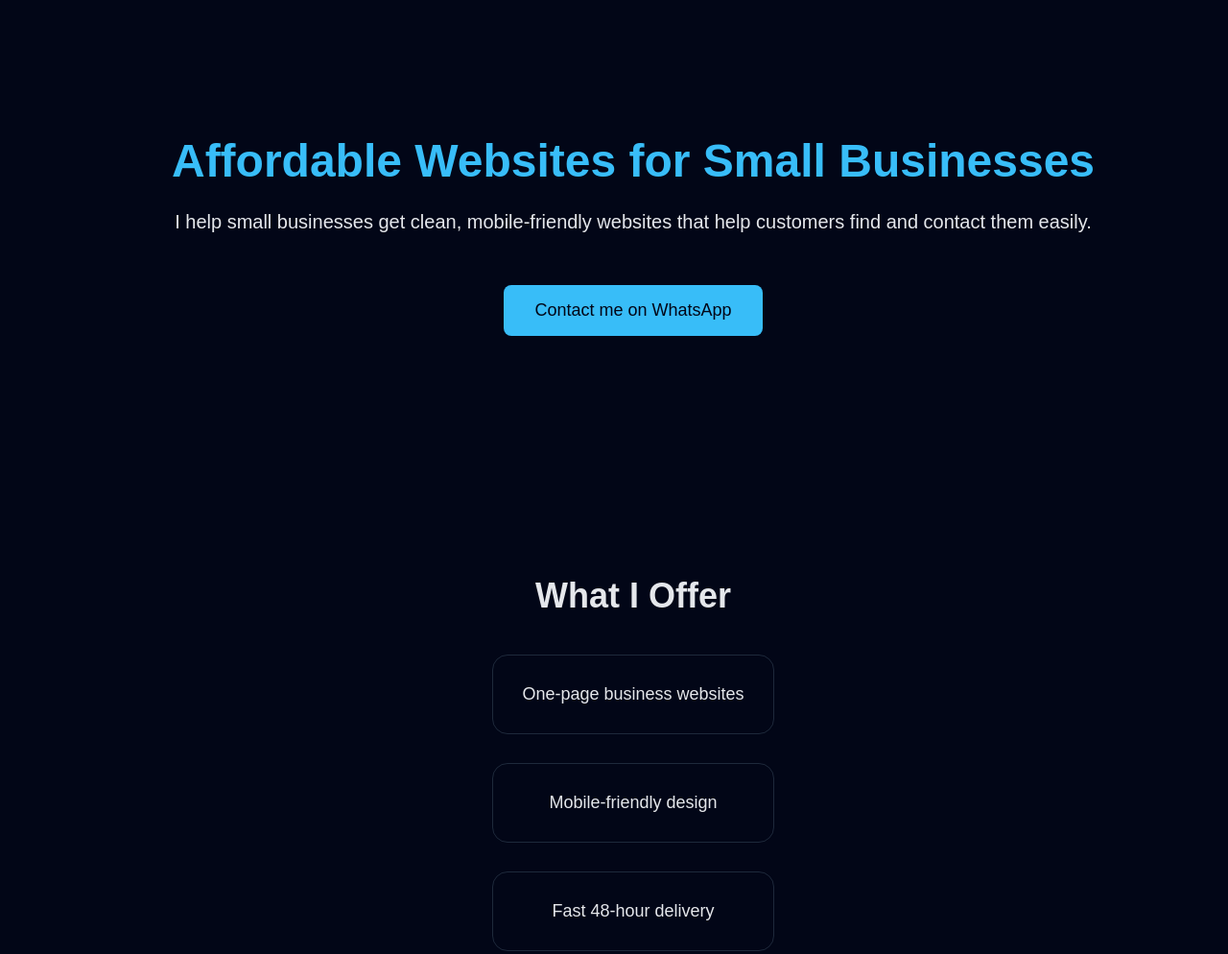
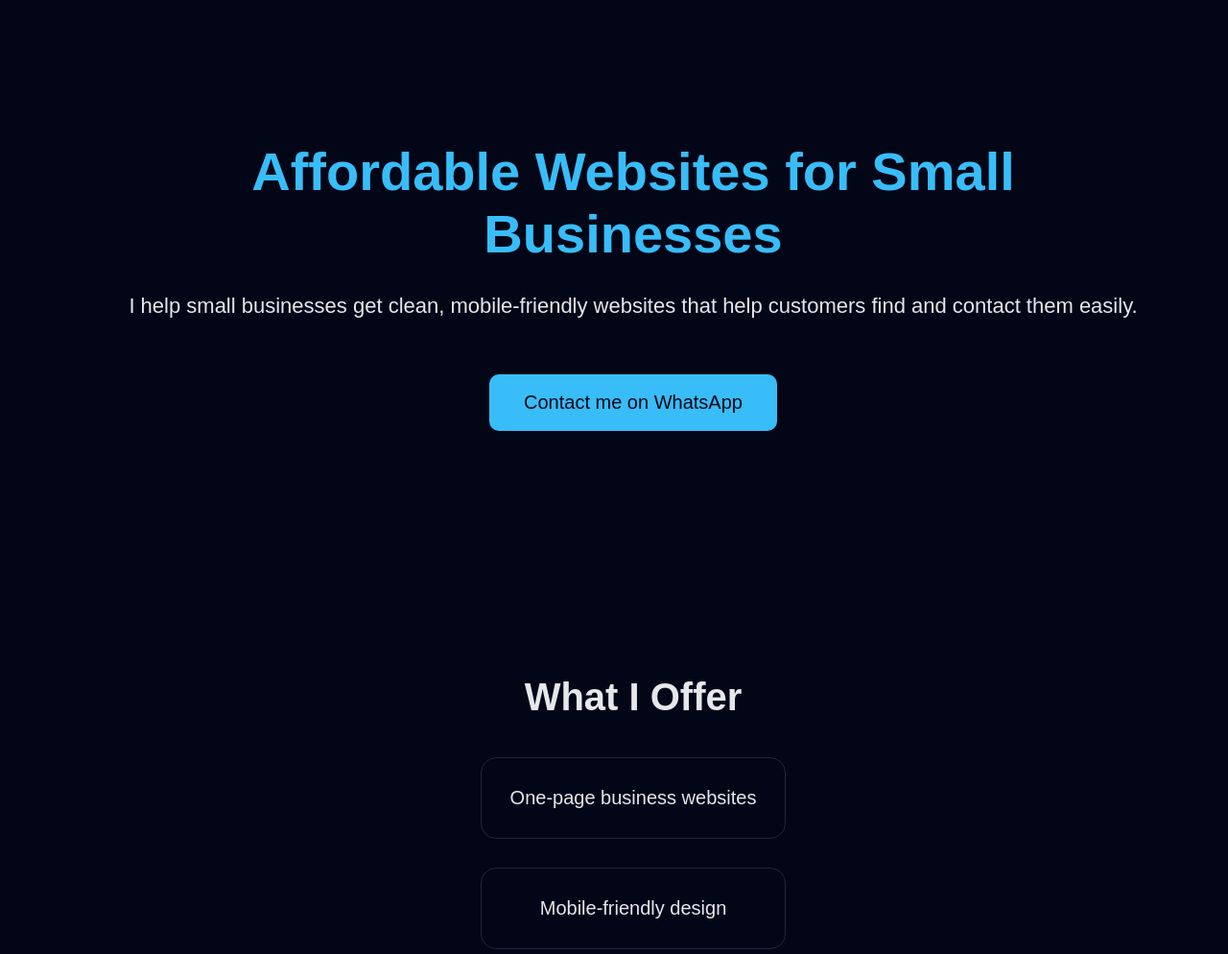
Before and after one commit to Herbert2009-arch/herbert2009-arch.github.io, a plain HTML site: page index.html in a window 1280 px wide. Shown: the top 994 px of the page at 96% size. Drawn offline with Linux system fonts and the light colour scheme.

Commit message:
Add files via upload

```diff
--- a/style.css
+++ b/style.css
@@ -27,25 +27,24 @@ body {
 }
 
 h1 {
-  font-size: 48px;
+  font-size: 56px;   /* was 48px */
   color: #38bdf8;
-  margin-bottom: 20px;
+  margin-bottom: 24px;
 }
 
 p {
-  font-size: 20px;
-  line-height: 1.6;
+  font-size: 22px;   /* was 20px */
+  line-height: 1.7;
 }
 
-/* BUTTON */
 button {
   margin-top: 30px;
-  padding: 16px 32px;
-  font-size: 18px;
+  padding: 18px 36px;
+  font-size: 20px;   /* was 18px */
   background: #38bdf8;
   color: #020617;
   border: none;
-  border-radius: 8px;
+  border-radius: 10px;
   cursor: pointer;
 }
 
@@ -55,7 +54,7 @@ button {
 }
 
 h2 {
-  font-size: 36px;
+  font-size: 40px;   /* was 36px */
   margin-bottom: 40px;
 }
 
@@ -70,7 +69,7 @@ h2 {
   border: 1px solid #1e293b;
   padding: 30px;
   border-radius: 16px;
-  font-size: 18px;
+  font-size: 20px;
 }
 
 .price {
```
